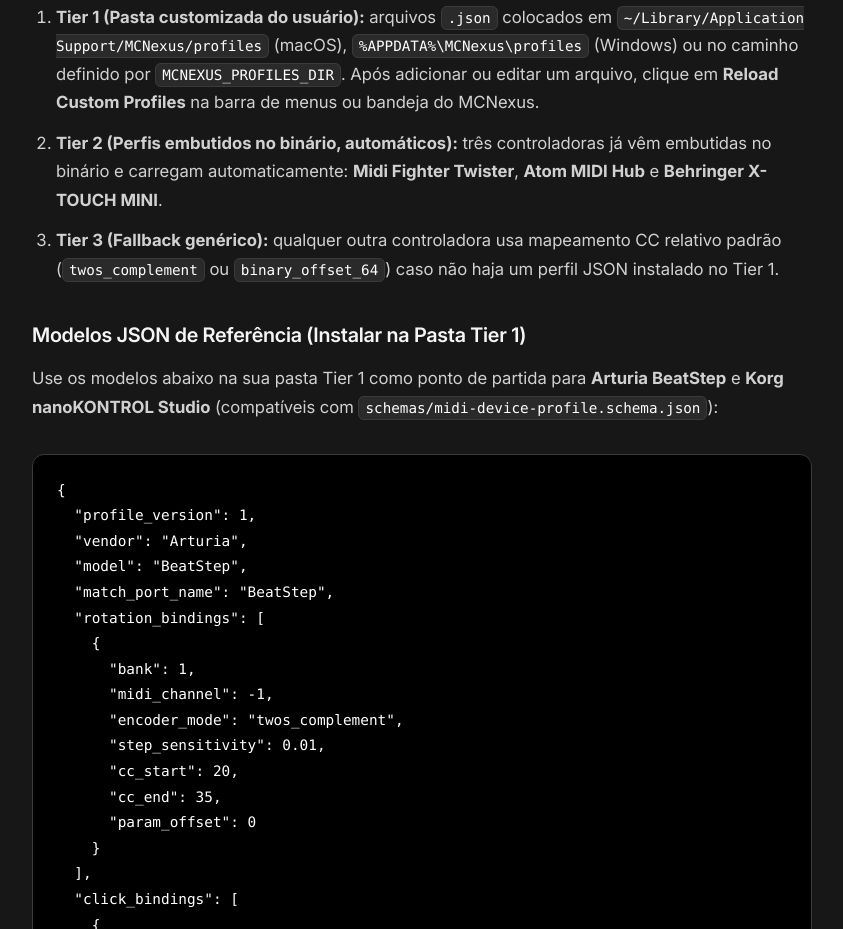
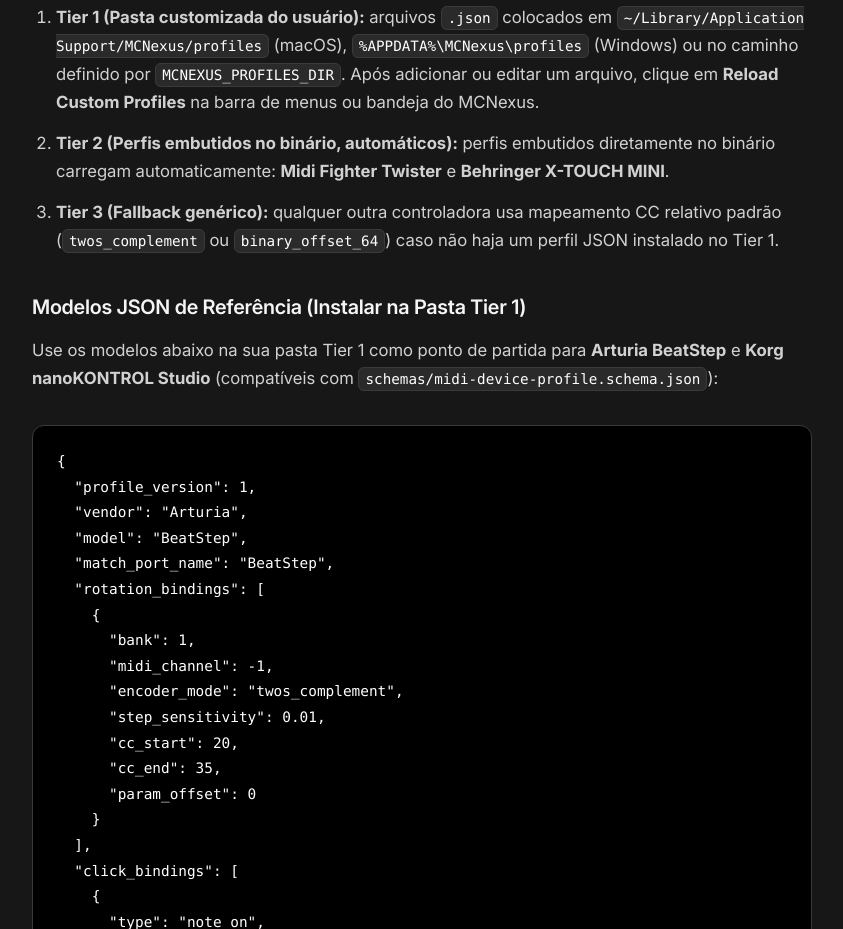
Before and after one commit to ciqueira/MCNexus, a plain HTML site: page site/pt-BR/docs/developers/midi/index.html in a window 1280 px wide. Shown: the part 975-1904 px from the top of the page, without its empty margins (348-1191 px from the left). Drawn offline with Linux system fonts and the light colour scheme.

Commit message:
fix(docs): update MIDI documentation to clarify built-in controller profiles

```diff
--- a/site/pt-BR/docs/developers/midi/index.html
+++ b/site/pt-BR/docs/developers/midi/index.html
@@ -89,7 +89,7 @@
 <p>O NexControl resolve perfis de dispositivo em três camadas:</p>
 <ol>
   <li><strong>Tier 1 (Pasta customizada do usuário):</strong> arquivos <code>.json</code> colocados em <code>~/Library/Application Support/MCNexus/profiles</code> (macOS), <code>%APPDATA%\MCNexus\profiles</code> (Windows) ou no caminho definido por <code>MCNEXUS_PROFILES_DIR</code>. Após adicionar ou editar um arquivo, clique em <strong>Reload Custom Profiles</strong> na barra de menus ou bandeja do MCNexus.</li>
-  <li><strong>Tier 2 (Perfis embutidos no binário, automáticos):</strong> três controladoras já vêm embutidas no binário e carregam automaticamente: <strong>Midi Fighter Twister</strong>, <strong>Atom MIDI Hub</strong> e <strong>Behringer X-TOUCH MINI</strong>.</li>
+  <li><strong>Tier 2 (Perfis embutidos no binário, automáticos):</strong> perfis embutidos diretamente no binário carregam automaticamente: <strong>Midi Fighter Twister</strong> e <strong>Behringer X-TOUCH MINI</strong>.</li>
   <li><strong>Tier 3 (Fallback genérico):</strong> qualquer outra controladora usa mapeamento CC relativo padrão (<code>twos_complement</code> ou <code>binary_offset_64</code>) caso não haja um perfil JSON instalado no Tier 1.</li>
 </ol>
 <h3 id="modelos-json-de-referência-instalar-na-pasta-tier-1">Modelos JSON de Referência (Instalar na Pasta Tier 1)</h3>
```
Also changed, not shown: site/docs/developers/midi/index.html (+1 -1 lines), 2 other files.
